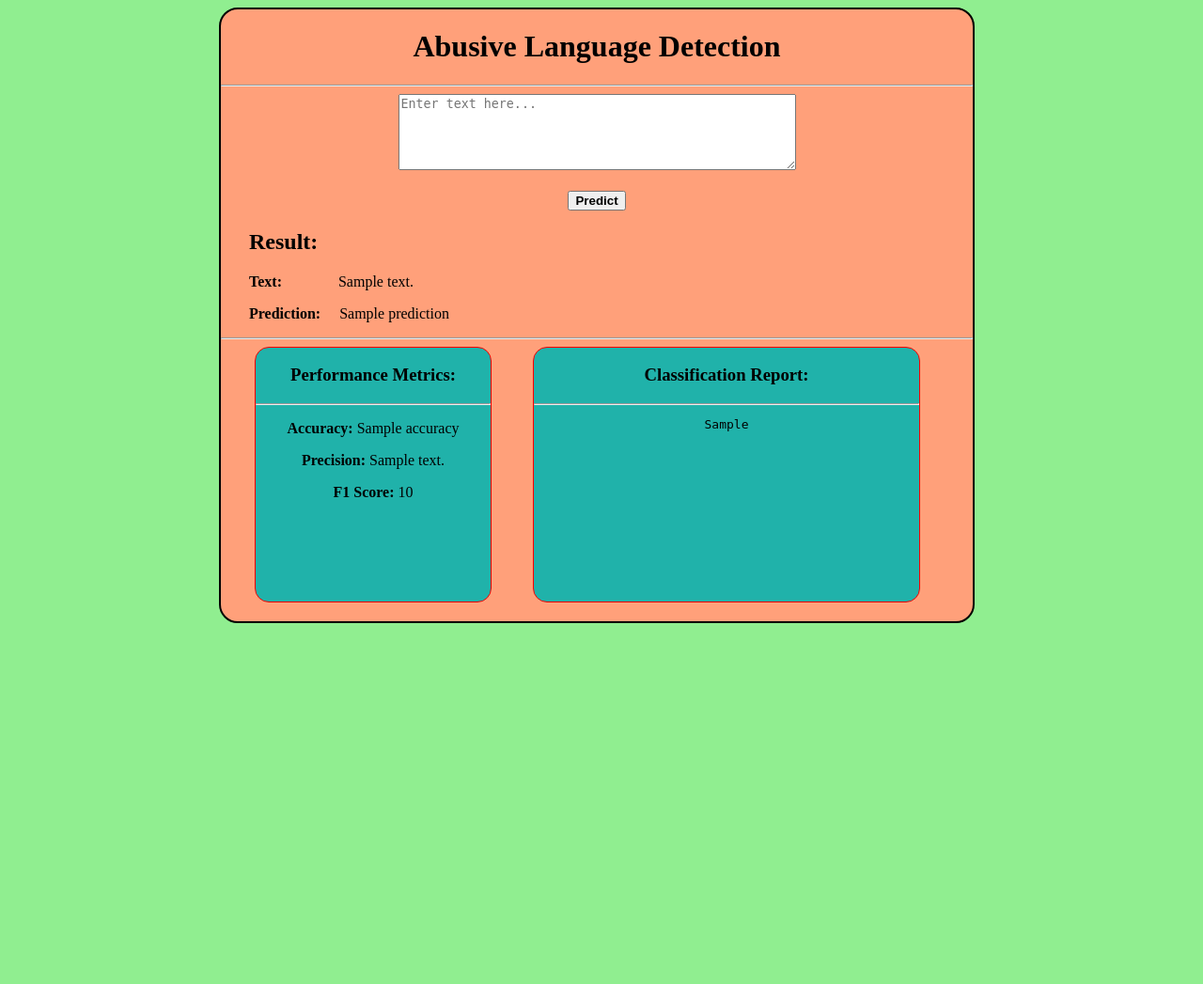
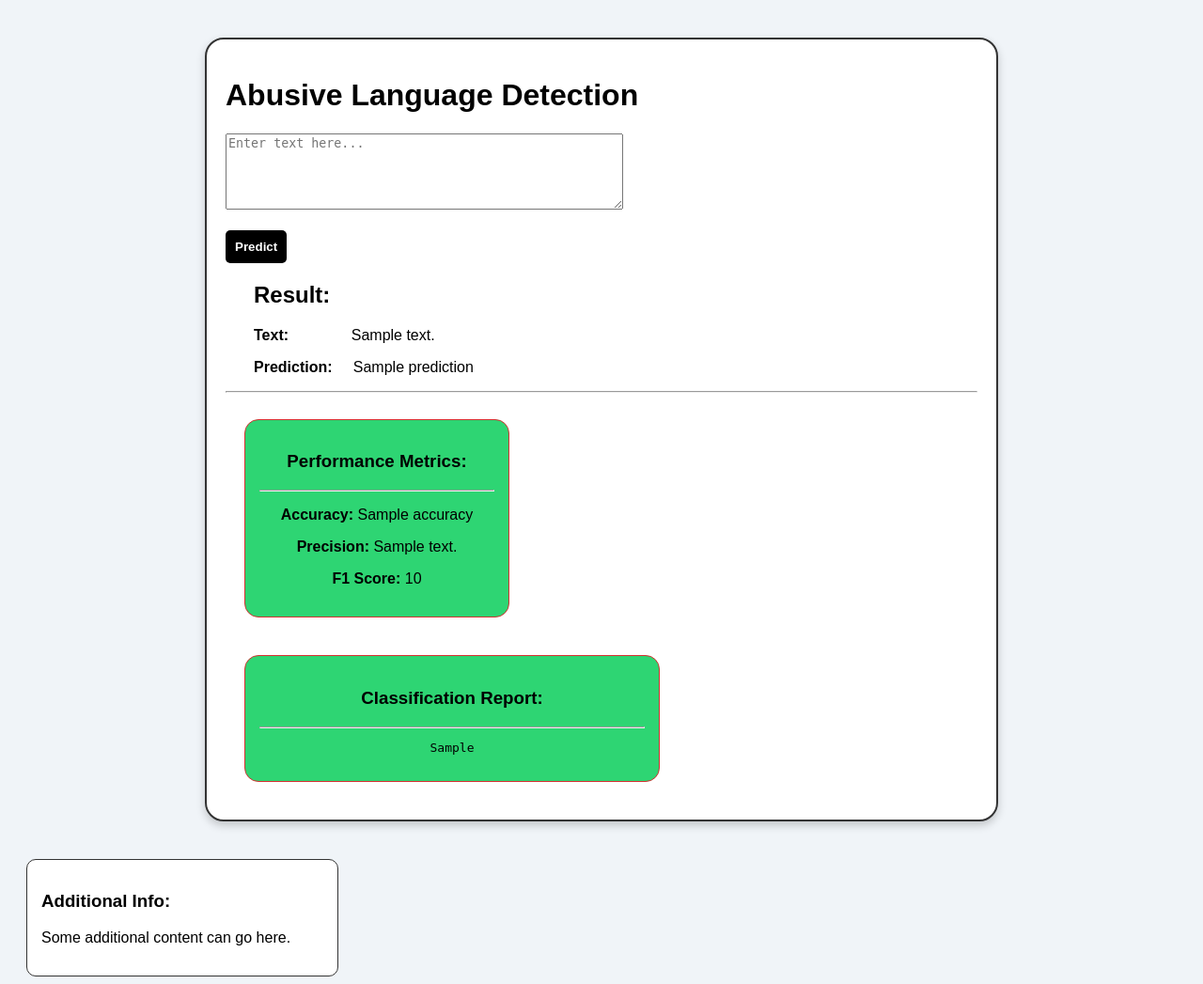
Before and after one commit to AdityaDKale/NLP-Mini-Project, a Flask app: template templates/index.html in a window 1280 px wide. Shown: the whole page at 94% size. Before the commit the page ends 663 px from the top, so only its background shows below. Run offline with Flask 3, Linux system fonts and the light colour scheme; the template is opened without the code that fills it: most values are stand-ins (such as "Sample title", 1, 10 or a date in 2020); parts of the project's set-up code (start-up, migrations or seed data) failed here and were passed over.

Commit message:
Adding sample css to it

```diff
--- /dev/null
+++ b/static/css/styles.css
@@ -0,0 +1,72 @@
+/* styles.css */
+body {
+    background-color: #f0f4f8; /* Light background */
+    font-family: 'Arial', sans-serif; /* Clean font */
+}
+
+.heading {
+    text-align: left; /* Corrected the syntax */
+}
+
+.container {
+    border-radius: 20px;
+    background-color: #ffffff; /* White container */
+    border: 2px solid #333;
+    max-width: 800px;
+    margin: 40px auto; /* Center the container */
+    padding: 20px; /* Add padding */
+    box-shadow: 0 4px 10px rgba(0, 0, 0, 0.2); /* Subtle shadow */
+}
+
+button {
+    padding: 10px; /* Padding of 10px */
+    background-color: #000000; /* Black button */
+    color: white; /* White text */
+    border: none; /* No border */
+    border-radius: 5px; /* Rounded corners */
+    cursor: pointer; /* Pointer on hover */
+    transition: background-color 0.3s; /* Smooth transition */
+}
+
+button:hover {
+    background-color: #ff6b81; /* Lighter color on hover */
+}
+
+h2 {
+    text-align: left;
+    margin-left: 30px;
+}
+
+.row, .col {
+    display: inline-block;
+    vertical-align: top;
+    margin: 20px;
+    background-color: #2ed573; /* Soft green */
+    border-radius: 15px;
+    border: 1px solid #d63031; /* Darker border */
+    padding: 15px; /* Add padding */
+}
+
+.row {
+    width: 250px;
+    height: auto; /* Let height be dynamic */
+    text-align: center;
+}
+
+.col {
+    width: 410px;
+    height: auto; /* Let height be dynamic */
+    text-align: center;
+}
+
+/* New styles for the side division */
+.side-container {
+    display: inline-block;
+    vertical-align: top;
+    margin-left: 20px; /* Spacing from the main container */
+    width: 300px; /* Adjust width as necessary */
+    background-color: #ffffff; /* White background */
+    border-radius: 10px; /* Rounded corners */
+    border: 1px solid #333; /* Optional border */
+    padding: 15px; /* Padding inside the side container */
+}
--- a/templates/index.html
+++ b/templates/index.html
@@ -4,52 +4,11 @@
     <meta charset="UTF-8">
     <meta name="viewport" content="width=device-width, initial-scale=1.0">
     <title>Abusive Language Detection</title>
-    <style>
-        body{
-            background-color: lightgreen;
-        }
-        .container{
-            border-radius: 20px;
-            background-color:lightsalmon;
-            text-align: center;
-            border: 2px solid black;
-            max-width: 800px;
-            margin-left: 225px;
-        }
-        button{
-            max-height: 250px;
-            max-width: 250px;
-        }
-        h2{
-            text-align: left;
-            margin-left: 30px;
-        }
-        .row, .col{
-            display:inline-block;
-            vertical-align: top;
-            margin: 20px;
-            margin-top: 0;
-            background-color: lightseagreen;
-            border-radius: 15px;
-            border: 1px solid red;
-        }
-        .row{
-            margin-left: 0px;
-            text-align: left;
-            width: 250px;
-            height: 270px;
-            text-align: center;
-        }
-        .col{
-            text-align: center;
-            width: 410px;
-            height: 270px;
-        }
-    </style>
+    <link rel="stylesheet" href={{ url_for("static", filename="css/styles.css") }}>
 </head>
 <body>
 <div class="container">
-    <h1>Abusive Language Detection</h1><hr>
+    <h1 class="heading">Abusive Language Detection</h1>
     <form method="POST">
         <textarea name="text" rows="5" cols="50" placeholder="Enter text here..."></textarea><br><br>
         <button type="submit" value="Check"><b>Predict</b></button>
@@ -69,8 +28,17 @@
         <div class="col">
             <h3>Classification Report:</h3><hr>
             <pre>{{ result.classification_report }}</pre>
+        </div>
     {% endif %}
 </div>
+
+<!-- New side container for displaying results -->
+{% if result %}
+<div class="side-container">
+    <h3>Additional Info:</h3>
+    <p>Some additional content can go here.</p>
+    <!-- You can populate this with more information as needed -->
 </div>
+{% endif %}
 </body>
 </html>
```
Lines whose indentation alone changed are shown as unchanged.
